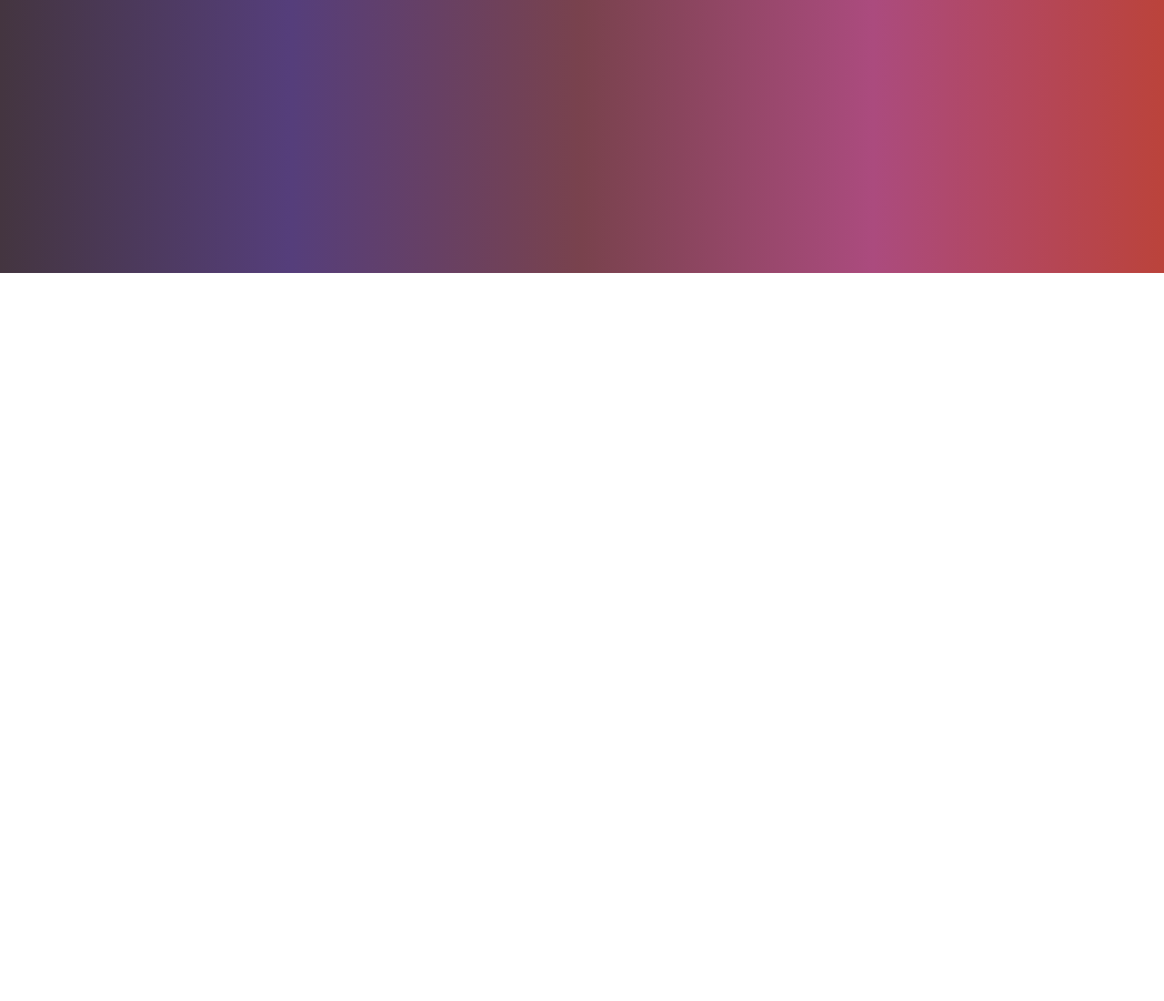
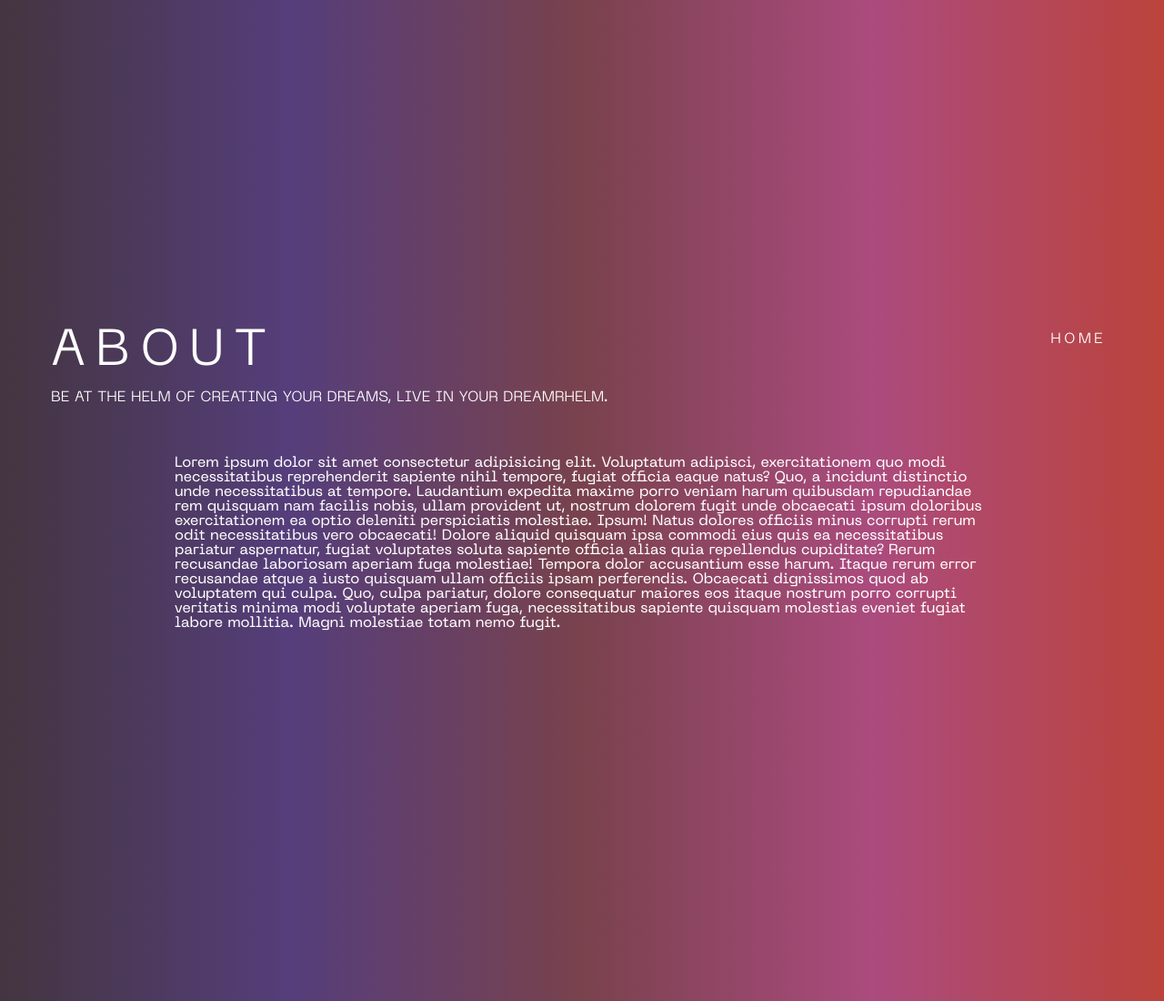
Before and after one commit to aliersh/dreamrhelm, a plain HTML site: page index.html in a window 1280 px wide. Shown: the part 500-1600 px from the top of the page at 91% size. Before the commit the page ends 800 px from the top, so only its background shows below. Drawn offline with Linux system fonts and the light colour scheme.

Commit message:
Add about page

```diff
--- a/css/style.css
+++ b/css/style.css
@@ -53,7 +53,7 @@ body {
     font-family: 'pp_neue_machinaplain_regular', sans-serif;
 }
 
-#landing-page {
+#home-page {
     height: 100vh;
 }
 
@@ -81,13 +81,14 @@ body {
     padding: 1em 0;
 }
 
-#brand-title {
+#brand-title, .section-title {
     text-transform: uppercase;
     font-size: 3.5rem;
     font-family: 'pp_neue_machinaplain_light';
+    letter-spacing: 0.2em;
 }
 
-#brand-subtitle {
+#brand-subtitle, .home-button, .section-subtitle {
     font-family: 'pp_neue_machinaplain_light';
     text-transform: uppercase;
 }
@@ -134,3 +135,33 @@ body {
     grid-area: video;
     justify-self: center;
 }
+#about-page {
+    height: 100vh;
+}
+
+.page-header {
+    display: flex;
+    justify-content: space-between;
+}
+
+.section-title {
+    padding: 1em 1em 0 1em
+}
+
+.home-button {
+    text-decoration: none;
+    color: #fff;
+    padding: 4em;
+    letter-spacing: 0.2em;
+}
+
+.section-subtitle {
+    margin-top: -1em;
+    padding-left: 3.5em;
+    padding-bottom: 3.5em;
+}
+
+.section-text {
+    width: 70%;
+    margin: 0 auto;
+}
--- a/index.html
+++ b/index.html
@@ -10,14 +10,14 @@
     <script src="https://kit.fontawesome.com/91eb86635d.js" crossorigin="anonymous"></script>
 </head>
 <body>
-    <div id="landing-page">
+    <div id="home-page">
         <div id="landing-grid">
             <img src="img/logoipsum-277.svg" alt="Brand logo" id="brand-logo">
             <div id="landing-flex">
                 <h1 id="brand-title">Dreamrhelm</h1>
                 <p id="brand-subtitle">Be at the helm of creating your dreams, live in your dreamrhelm.</p>
                 <div id="nav-links">
-                    <a href="#about" class="button-link"><span class="link-text">About</span><i class="fa-solid fa-chevron-right"></i></a>
+                    <a href="#about-page" class="button-link"><span class="link-text">About</span><i class="fa-solid fa-chevron-right"></i></a>
                     <a href="#services" class="button-link"><span class="link-text">Services</span><i class="fa-solid fa-chevron-right"></i></a>
                     <a href="#blog" class="button-link"><span class="link-text">Blog</span><i class="fa-solid fa-chevron-right"></i></a>
                     <a href="#Contact" class="button-link"><span class="link-text">Contact</span><i class="fa-solid fa-chevron-right"></i></a>
@@ -26,5 +26,18 @@
             <video src="video/VUMetersPinkVidevo.mov" id="landing-video" controls autoplay loop></video>
         </div>
     </div>
+
+    <div id="about-page">
+        <div class="page-header">
+            <h1 class="section-title">About</h1>
+            <a class="home-button" href="#home-page">Home</a>
+        </div>
+        <p class="section-subtitle">Be at the helm of creating your dreams, live in your dreamrhelm.</p>
+        <p class="section-text">Lorem ipsum dolor sit amet consectetur adipisicing elit. Voluptatum adipisci, exercitationem quo modi necessitatibus reprehenderit sapiente nihil tempore, fugiat officia eaque natus? Quo, a incidunt distinctio unde necessitatibus at tempore.
+        Laudantium expedita maxime porro veniam harum quibusdam repudiandae rem quisquam nam facilis nobis, ullam provident ut, nostrum dolorem fugit unde obcaecati ipsum doloribus exercitationem ea optio deleniti perspiciatis molestiae. Ipsum!
+        Natus dolores officiis minus corrupti rerum odit necessitatibus vero obcaecati! Dolore aliquid quisquam ipsa commodi eius quis ea necessitatibus pariatur aspernatur, fugiat voluptates soluta sapiente officia alias quia repellendus cupiditate?
+        Rerum recusandae laboriosam aperiam fuga molestiae! Tempora dolor accusantium esse harum. Itaque rerum error recusandae atque a iusto quisquam ullam officiis ipsam perferendis. Obcaecati dignissimos quod ab voluptatem qui culpa.
+        Quo, culpa pariatur, dolore consequatur maiores eos itaque nostrum porro corrupti veritatis minima modi voluptate aperiam fuga, necessitatibus sapiente quisquam molestias eveniet fugiat labore mollitia. Magni molestiae totam nemo fugit.</p>
+    </div>
 </body>
 </html>
```
